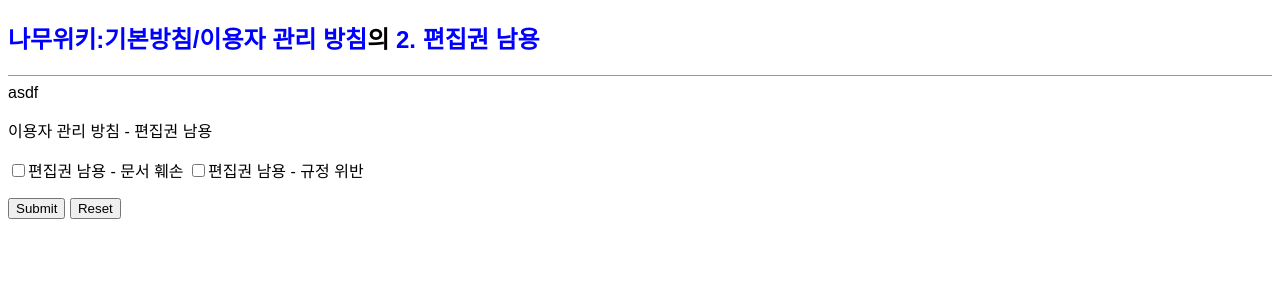
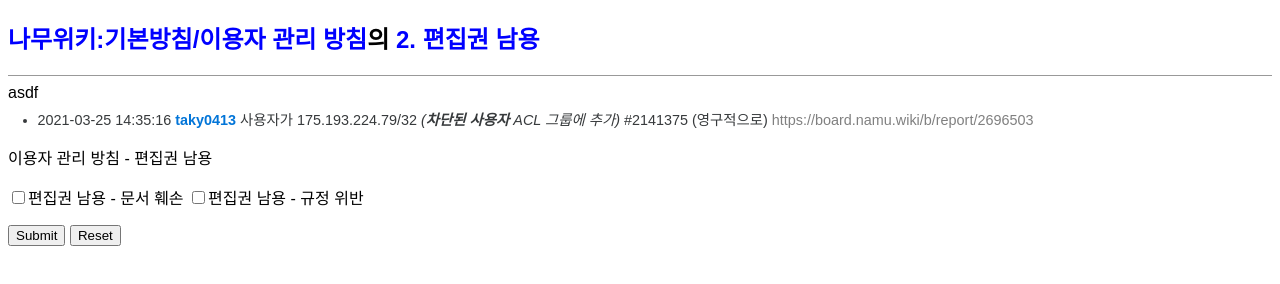
Before and after one commit to taky0413/rule-copyandpaste, a plain HTML site: page index.html in a window 1280 px wide. Drawn offline with Linux system fonts and the light colour scheme.

Commit message:
Update index.html

```diff
--- a/index.html
+++ b/index.html
@@ -19,6 +19,7 @@
     </script>
 </head>
 <body>
+  <ul data-v-40f5ad2e="" style='box-sizing: inherit; padding-left: 0.5rem; margin: 0.4em 0px 0.4em 1.5em; color: rgb(55, 58, 60); font-family: "Apple SD Gothic Neo"; font-size: 14.4px; font-style: normal; font-variant-ligatures: normal; font-variant-caps: normal; font-weight: 400; letter-spacing: normal; orphans: 2; text-align: start; text-indent: 0px; text-transform: none; white-space: normal; widows: 2; word-spacing: 0px; -webkit-text-stroke-width: 0px; background-color: rgb(255, 255, 255); text-decoration-thickness: initial; text-decoration-style: initial; text-decoration-color: initial;'><li data-v-40f5ad2e="" style="box-sizing: inherit; margin: 0.4em 0px; font-size: 0.9rem; list-style: inherit !important;"><time data-v-40f5ad2e="" datetime="2021-03-25T05:32:18.000Z" style="box-sizing: inherit;">2021-03-25 14:35:16</time>&nbsp;<div data-v-40f5ad2e="" data-v-e473dc5a="" style="box-sizing: inherit; display: inline;"><div style="box-sizing: inherit; display: inline-block;"><a data-v-e473dc5a="" style="box-sizing: inherit; cursor: pointer; font-weight: 700; color: rgb(2, 117, 216); text-decoration: none;">taky0413</a></div>&nbsp;</div>사용자가 175.193.224.79/32&nbsp;<i data-v-40f5ad2e="" style="box-sizing: inherit;">(<b data-v-40f5ad2e="" style="box-sizing: inherit;">차단된 사용자</b> ACL 그룹에 추가)</i> #2141375 (영구적으로)&nbsp;<span data-v-40f5ad2e="" style="box-sizing: inherit; color: grey;">https://board.namu.wiki/b/report/2696503</span></li></ul>
   <form method="get" action="form-action.html">
       <p>이용자 관리 방침 - 편집권 남용</p>
       <label><input type="checkbox" name="user" value="2:1">편집권 남용 - 문서 훼손</label>
```
